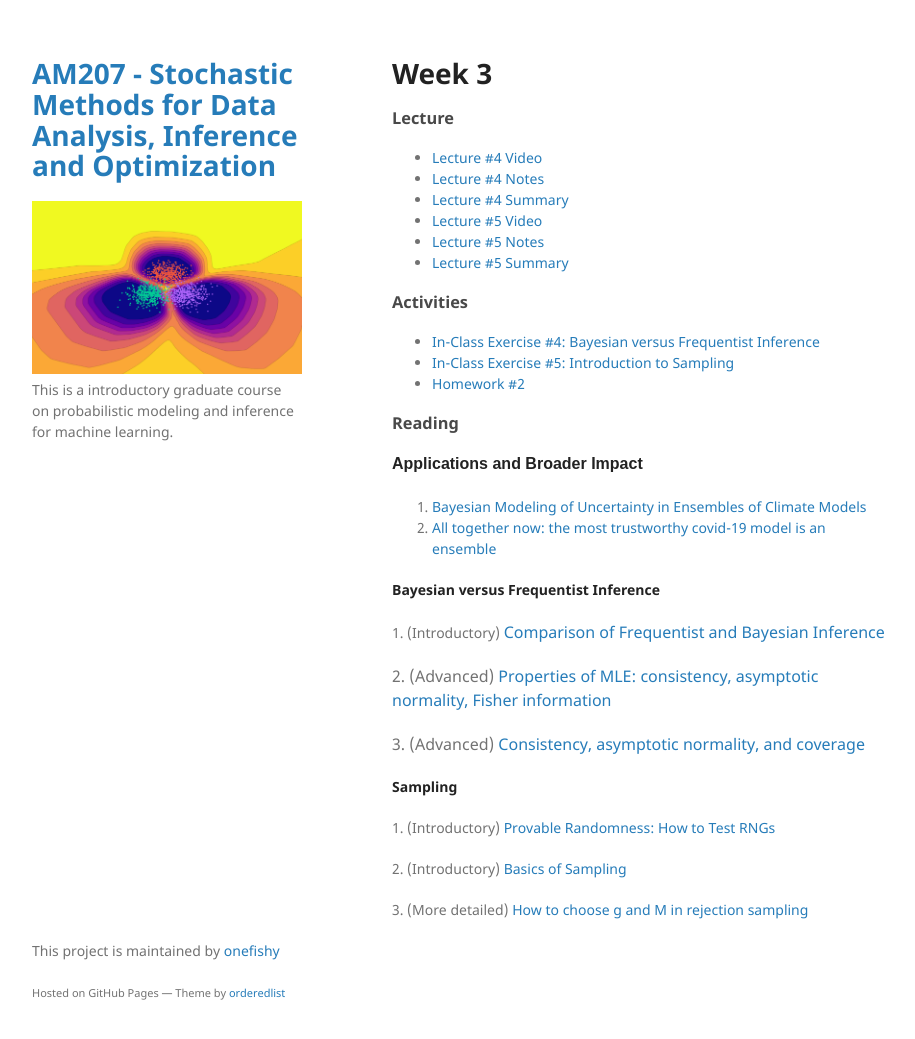
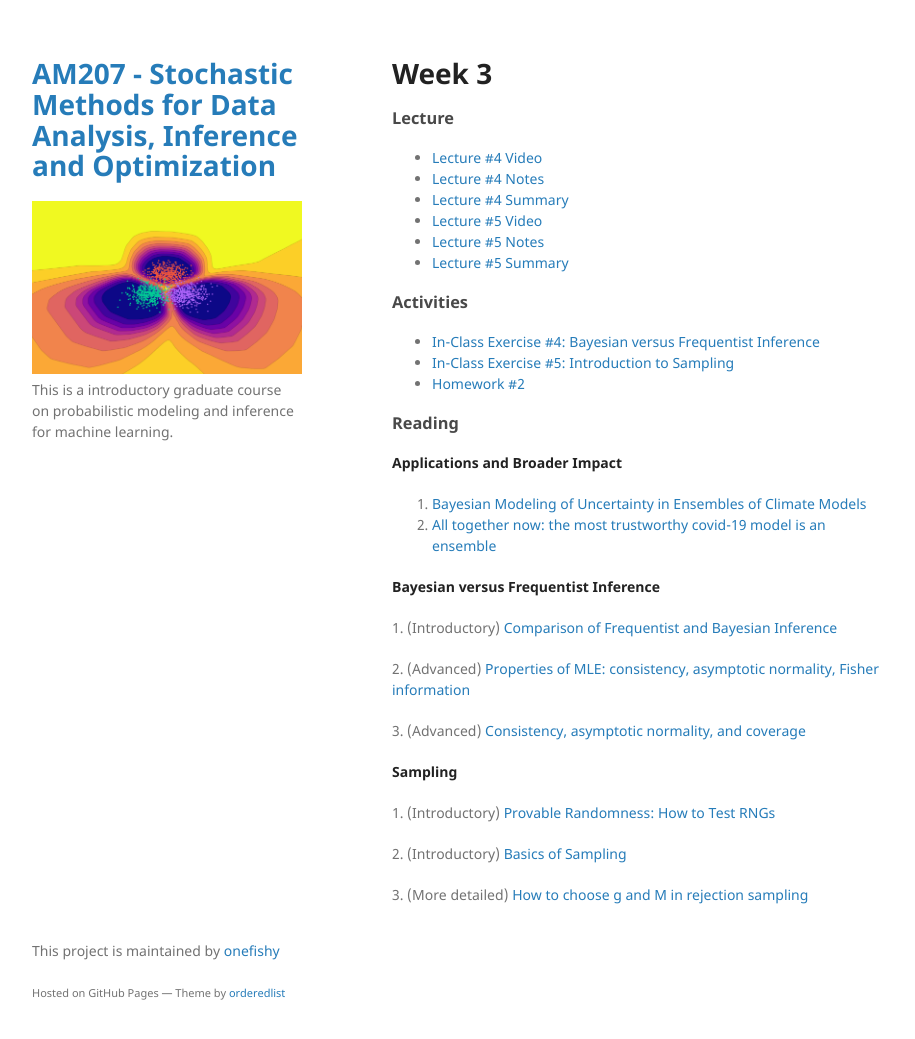
Before and after one commit to onefishy/am207, a Jekyll site: the page built from week3.md, in a window 1280 px wide and 1072 px high. Shown: the top 1039 px of the window, without its empty margins (178-1093 px from the left). Built offline with Jekyll 4.4.1, drawn with Linux system fonts in a browser that asks for light colours; our own code applies the rules of GitHub Pages for plain Markdown files; some of the changed lines change nothing that is shown.

Commit message:
Update week3.md

```diff
--- a/week3.md
+++ b/week3.md
@@ -14,18 +14,23 @@
 - [Homework #2](https://github.com/onefishy/am207/blob/master/HW/AM207_HW2.ipynb)
 
 ### Reading
-<p><strong><span style="font-family: sans-serif; font-size: 1rem;">Applications and Broader Impact</span></strong></p>
-<ol>
-    <li><a class="inline_disabled" href="https://www.jstor.org/stable/40591903?seq=1#metadata_info_tab_contents" target="_blank" rel="noopener">Bayesian Modeling of Uncertainty in Ensembles of Climate Models</a></li>
-    <li><a class="inline_disabled" href="https://www.technologyreview.com/2021/05/28/1025478/covid-ensemble-model-forecast-trustworthy/" target="_blank" rel="noopener">All together now: the most trustworthy covid-19 model is an ensemble</a></li>
-</ol>
-<p><strong>Bayesian versus Frequentist Inference</strong></p>
-<p>1. (Introductory)&nbsp;<a href="https://ocw.mit.edu/courses/mathematics/18-05-introduction-to-probability-and-statistics-spring-2014/readings/MIT18_05S14_Reading20.pdf"><span style="font-family: inherit; font-size: 1rem;">Comparison of Frequentist and Bayesian Inference</span></a></p>
-<p><span style="font-family: inherit; font-size: 1rem;">2. (Advanced)&nbsp;</span><a href="https://ocw.mit.edu/courses/mathematics/18-443-statistics-for-applications-fall-2006/lecture-notes/lecture3.pdf"><span style="font-family: inherit; font-size: 1rem;">Properties of MLE: consistency, asymptotic normality,&nbsp;</span><span style="font-family: inherit; font-size: 1rem;">Fisher information</span></a></p>
-<p><span style="font-family: inherit; font-size: 1rem;">3. (Advanced) </span><a href="https://jwmi.github.io/ASM/1-FrequentistEvaluations.pdf"><span style="font-family: inherit; font-size: 1rem;">Consistency, asymptotic normality, and coverage</span></a></p>
-<p><strong>Sampling</strong></p>
-<p>1. (Introductory) <a class="inline_disabled" href="https://medium.com/unitychain/provable-randomness-how-to-test-rngs-55ac6726c5a3" target="_blank" rel="noopener">Provable Randomness: How to Test RNGs</a></p>
-<p>2. (Introductory)&nbsp;<a href="https://www.math.arizona.edu/~tgk/mc/book_chap4.pdf">Basics of Sampling</a>&nbsp;</p>
-<p>3. (More detailed) <a class="inline_disabled" href="https://bookdown.org/rdpeng/advstatcomp/rejection-sampling.html" target="_blank" rel="noopener">How to choose g and M in rejection sampling</a></p>
-<p>&nbsp;</p>
-<p>&nbsp;</p>
+**Applications and Broader Impact**
+
+1.  [Bayesian Modeling of Uncertainty in Ensembles of Climate Models](https://www.jstor.org/stable/40591903?seq=1#metadata_info_tab_contents)
+2.  [All together now: the most trustworthy covid-19 model is an ensemble](https://www.technologyreview.com/2021/05/28/1025478/covid-ensemble-model-forecast-trustworthy/)
+
+**Bayesian versus Frequentist Inference**
+
+1\. (Introductory) [Comparison of Frequentist and Bayesian Inference](https://ocw.mit.edu/courses/mathematics/18-05-introduction-to-probability-and-statistics-spring-2014/readings/MIT18_05S14_Reading20.pdf)
+
+2\. (Advanced) [Properties of MLE: consistency, asymptotic normality, Fisher information](https://ocw.mit.edu/courses/mathematics/18-443-statistics-for-applications-fall-2006/lecture-notes/lecture3.pdf)
+
+3\. (Advanced) [Consistency, asymptotic normality, and coverage](https://jwmi.github.io/ASM/1-FrequentistEvaluations.pdf)
+
+**Sampling**
+
+1\. (Introductory) [Provable Randomness: How to Test RNGs](https://medium.com/unitychain/provable-randomness-how-to-test-rngs-55ac6726c5a3)
+
+2\. (Introductory) [Basics of Sampling](https://www.math.arizona.edu/~tgk/mc/book_chap4.pdf)
+
+3\. (More detailed) [How to choose g and M in rejection sampling](https://bookdown.org/rdpeng/advstatcomp/rejection-sampling.html)
```
